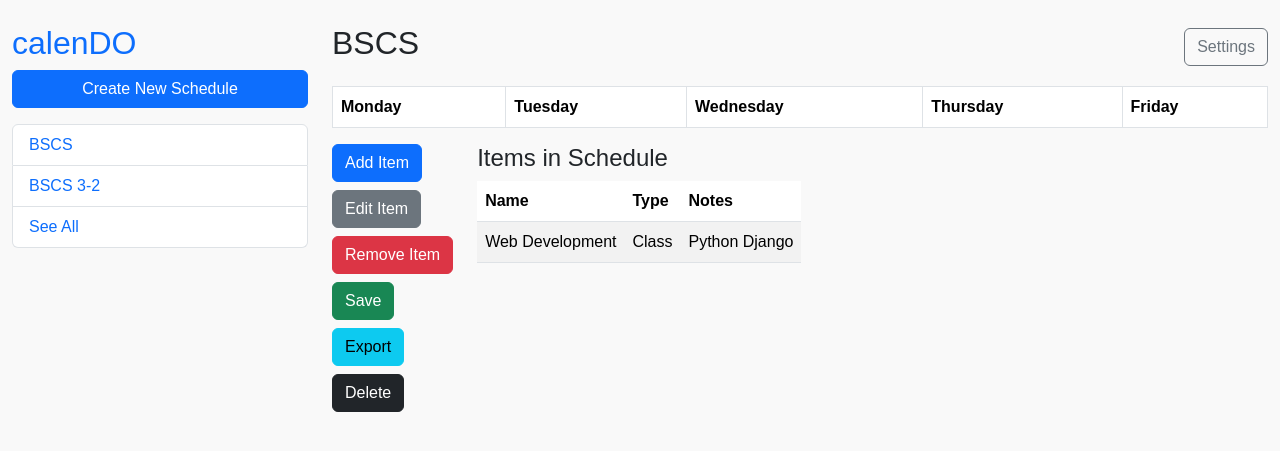
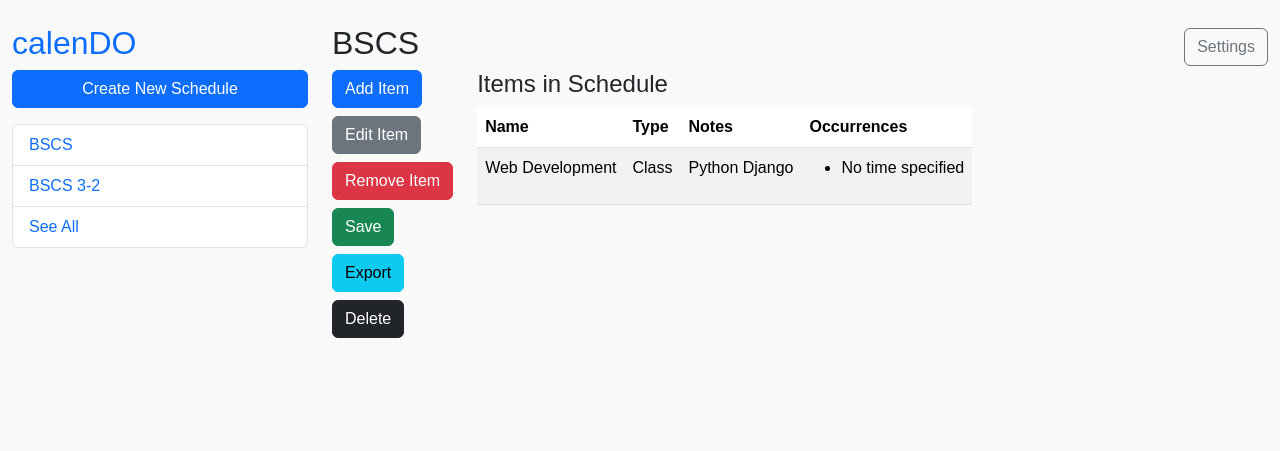
Before and after one commit to mebcrtz/calenDO, a Django app: page /schedule/1/ in a window 1280 px wide. Shown: the part 56-507 px from the top of the page. Run offline with Django 5.2, Linux system fonts and the light colour scheme; a user stored in the database is signed in; data comes from the database, SQL or seed files in the repository; lists and menus that the app fills with data are empty.

Commit message:
show time and date for event

```diff
--- a/project/templates/calendar/schedule-detail.html
+++ b/project/templates/calendar/schedule-detail.html
@@ -23,26 +23,6 @@
             <h2>{{ schedule.schedule_name }}</h2>
             <button class="btn btn-outline-secondary">Settings</button>
         </div>
-        <table class="table table-bordered mt-3">
-            <thead>
-                <tr>
-                    <th>Monday</th>
-                    <th>Tuesday</th>
-                    <th>Wednesday</th>
-                    <th>Thursday</th>
-                    <th>Friday</th>
-                </tr>
-            </thead>
-            <tbody>
-                {% for hour in hours %}
-                <tr>
-                    {% for day in days %}
-                    <td></td>
-                    {% endfor %}
-                </tr>
-                {% endfor %}
-            </tbody>
-        </table>
         <div class="d-flex flex-row align-items-start">
             <!-- Buttons -->
             <div class="d-flex flex-column align-items-start me-4">
@@ -63,6 +43,7 @@
                                 <th>Name</th>
                                 <th>Type</th>
                                 <th>Notes</th>
+                                <th>Occurrences</th>
                             </tr>
                         </thead>
                         <tbody>
@@ -71,6 +52,20 @@
                                     <td>{{ item.item_name }}</td>
                                     <td>{{ item.get_type_display }}</td>
                                     <td>{{ item.notes }}</td>
+                                    <td>
+                                        <ul>
+                                            {% for occurrence in item.occurrences.all %}
+                                                <li>
+                                                    {% for day in occurrence.days_of_week.all %}
+                                                        {{ day.name }}{% if not forloop.last %}, {% endif %}
+                                                    {% endfor %}:
+                                                    {{ occurrence.start_time|time:"H:i" }} - {{ occurrence.end_time|time:"H:i" }}
+                                                </li>
+                                            {% empty %}
+                                                <li>No time specified</li>
+                                            {% endfor %}
+                                        </ul>
+                                    </td>
                                 </tr>
                             {% endfor %}
                         </tbody>
```
